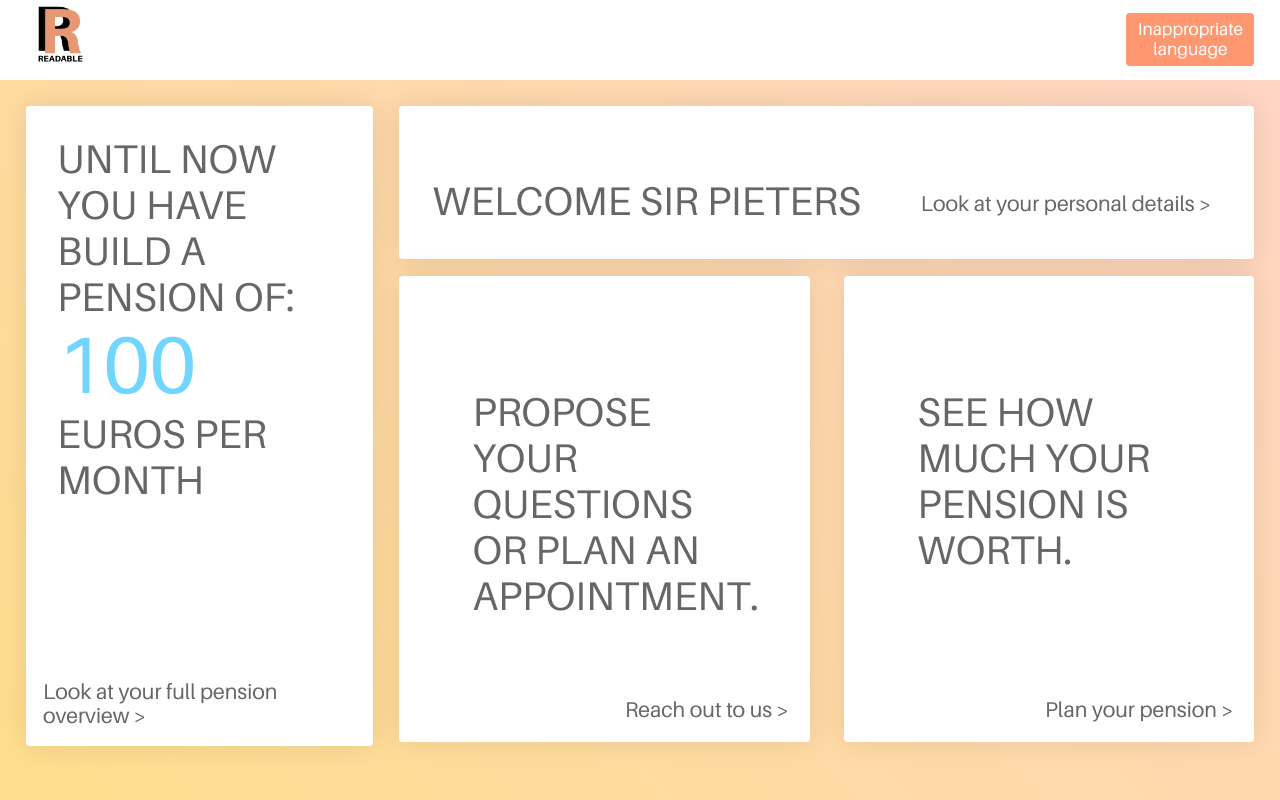
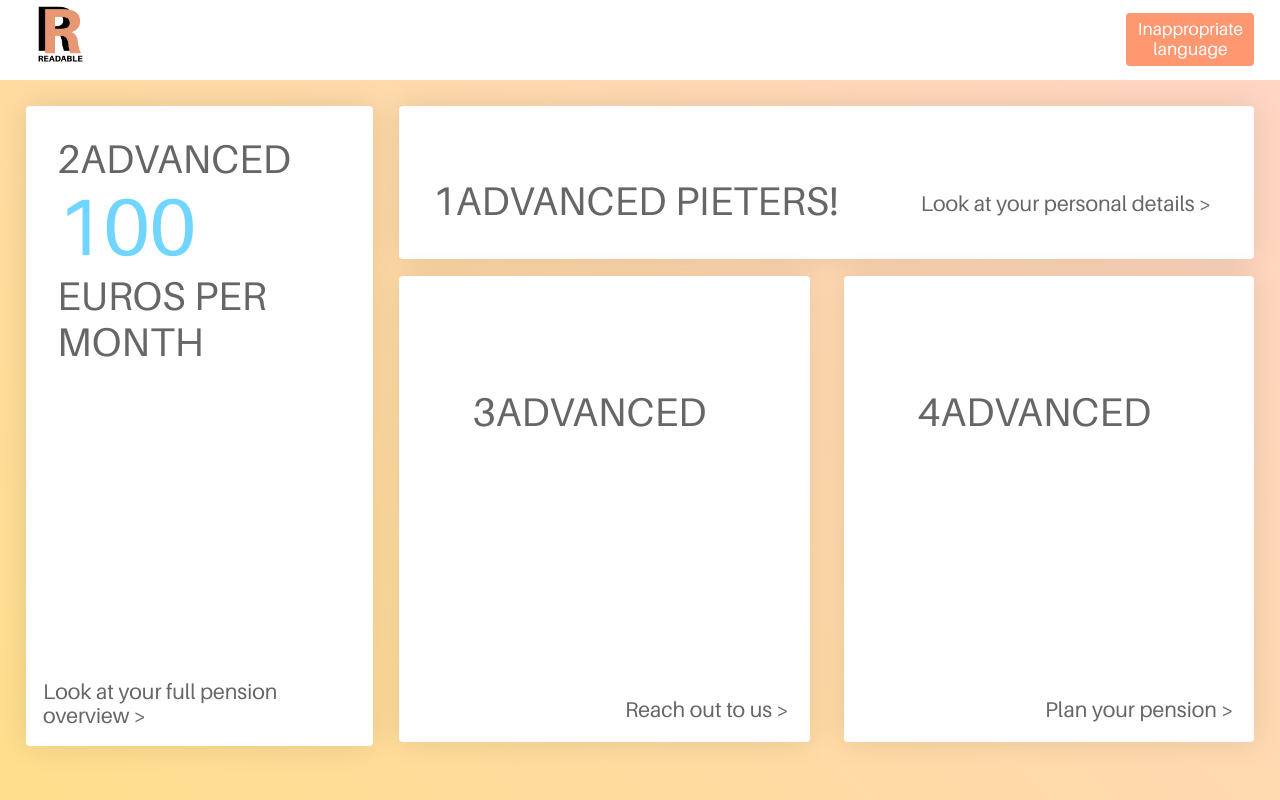
Before and after one commit to odysseyhack/fhictdigital-frontend, an Angular app: page /home in a window 1280 px wide. Built offline with nearby package versions, Linux system fonts and the light colour scheme.

Commit message:
form fix

```diff
--- a/src/app/app.module.ts
+++ b/src/app/app.module.ts
@@ -10,6 +10,7 @@ import { TranslateService } from 'src/services/translate.service';
 import { TranslatePipe } from './components/pipe/translate.pipe';
 import { FormComponent } from './components/form/form.component';
 import { ConstructionComponent } from './components/construction/construction.component';
+import { FormsModule } from '@angular/forms';
 
 export function setupTranslateFactory(
   service: TranslateService): Function {
@@ -28,7 +29,8 @@ export function setupTranslateFactory(
   imports: [
 BrowserModule,
     AppRoutingModule,
-    HttpClientModule
+    HttpClientModule,
+    FormsModule
   ],
   providers: [
     TranslateService,
--- a/src/app/components/form/form.component.html
+++ b/src/app/components/form/form.component.html
@@ -6,13 +6,13 @@
       </div>
       <div class="form-content">
           <form>
-              <div class="form-group"><label for="username">Age</label><input type="text" id="age" name="age" required="required" /></div>
-              <div class="form-group"><label for="password">Sex</label><input type="text" id="sex" name="sex" required="required" /></div>
-              <div class="form-group"><label for="username">Income</label><input type="text" id="income" name="income" required="required" /></div>
-              <div class="form-group"><label for="password">Residence</label><input type="text" id="residence" name="residence" required="required" /></div>
-              <div class="form-group"><label for="password">Origin</label><input type="text" id="origin" name="origin" required="required" /></div>
-              <br>
-              <div class="form-group"><button type="submit">Log In</button></div>
+            <div class="form-group"><label for="username">Age</label><input [(ngModel)]="formData.age" type="text" id="age" name="age" required="required" /></div>
+            <div class="form-group"><label for="password">Sex</label><input [(ngModel)]="formData.sex" type="text" id="sex" name="sex" required="required" /></div>
+            <div class="form-group"><label for="username">Income</label><input [(ngModel)]="formData.income" type="text" id="income" name="income" required="required" /></div>
+            <div class="form-group"><label for="password">Residence</label><input [(ngModel)]="formData.residence" type="text" id="residence" name="residence" required="required" /></div>
+            <div class="form-group"><label for="password">Origin</label><input [(ngModel)]="formData.origin" type="text" id="origin" name="origin" required="required" /></div>
+            <br>
+            <div class="form-group"><button (click)="addData()" type="submit">Log In</button></div>
           </form>
       </div>
   </div>
--- a/src/app/components/form/form.component.ts
+++ b/src/app/components/form/form.component.ts
@@ -1,5 +1,6 @@
 import { Component, OnInit } from '@angular/core';
 import { formData } from './../../formData';
+import { RestService } from 'src/services/rest.service';
 
 @Component({
   selector: 'app-form',
@@ -10,9 +11,14 @@ export class FormComponent implements OnInit {
 
   formData = new FormData;
 
-  constructor() { }
+  constructor(private rest: RestService) { }
 
   ngOnInit() {
   }
 
+  addData()
+  {
+    this.rest.post('v1/persona/create', formData).subscribe();
+  }
+
 }
--- a/src/app/components/header/header.component.html
+++ b/src/app/components/header/header.component.html
@@ -1,4 +1,4 @@
 <header>
         <img src="assets/img/logo.png" alt="READABLE">
-        <button id="back-btn">Inappropriate language</button>
+        <button id="back-btn" (click)="setLang('nl_standard')">Inappropriate language</button>
 </header>
--- a/src/app/components/header/header.component.ts
+++ b/src/app/components/header/header.component.ts
@@ -1,4 +1,5 @@
 import { Component, OnInit } from '@angular/core';
+import { TranslateService } from './../../../services/translate.service';
 
 @Component({
   selector: 'app-header',
@@ -7,9 +8,12 @@ import { Component, OnInit } from '@angular/core';
 })
 export class HeaderComponent implements OnInit {
 
-  constructor() { }
+  constructor(private translate: TranslateService) { }
 
   ngOnInit() {
   }
 
+  setLang(lang: string) {
+    this.translate.use(lang);
+  }
 }
--- a/src/app/components/home/home.component.html
+++ b/src/app/components/home/home.component.html
@@ -2,7 +2,7 @@
     <div id="small-long"> <!-- small one-->
         <div class="content-text">
             <div class="text-blocks">
-            Until now you have build a pension of:
+            {{ 'FULLPENSION' | translate }}
             <div id="flex-text">
             <div class="variable">100 </div> <div class="variable1"> euros per month</div>
             </div>
@@ -16,7 +16,7 @@
         <div id="big-long">   <!-- long-->
 
                 <p class="text-blocks">
-                    Welcome Sir Pieters
+                    {{ 'PERSONALDETAIL' | translate }} Pieters!
                 </p>
 
                 <a href="./persona">Look at your personal details ></a>
@@ -25,7 +25,7 @@
         <div id="big-down"> <!-- two little ones-->
             <div class="little-square" id="square">
                     <p class="text-blocks-square">
-                        Propose your questions or plan an appointment.
+                        {{ 'REACHOUT' | translate }}
                     </p>
 
                     <a href="./questions">Reach out to us ></a>
@@ -33,7 +33,7 @@
 
             <div class="little-square" id="square2">
                     <p class="text-blocks-square">
-                        See how much your pension is worth.
+                        {{ 'PLAN' | translate }}
                     </p>
 
                     <a href="./calender">Plan your pension ></a>
--- a/src/app/components/home/home.component.ts
+++ b/src/app/components/home/home.component.ts
@@ -1,4 +1,5 @@
 import { Component, OnInit } from '@angular/core';
+import { TranslateService } from './../../../services/translate.service';
 
 @Component({
   selector: 'app-home',
@@ -11,5 +12,4 @@ export class HomeComponent implements OnInit {
 
   ngOnInit() {
   }
-
 }
--- a/src/assets/i18n/nl_advanced.json
+++ b/src/assets/i18n/nl_advanced.json
@@ -1,3 +1,6 @@
 {
-  "TITLE": "fdsfds"
+  "PERSONALDETAIL": "1advanced",
+  "FULLPENSION": "2advanced",
+  "REACHOUT": "3advanced",
+  "PLAN": "4advanced"
 }
--- a/src/assets/i18n/nl_standard.json
+++ b/src/assets/i18n/nl_standard.json
@@ -1,3 +1,6 @@
 {
-  "TITLE": "fdsfds"
+  "PERSONALDETAIL": "1STANDARD",
+  "FULLPENSION": "2STANDARD",
+  "REACHOUT": "3STANDARD",
+  "PLAN": "4STANDARD"
 }
```
